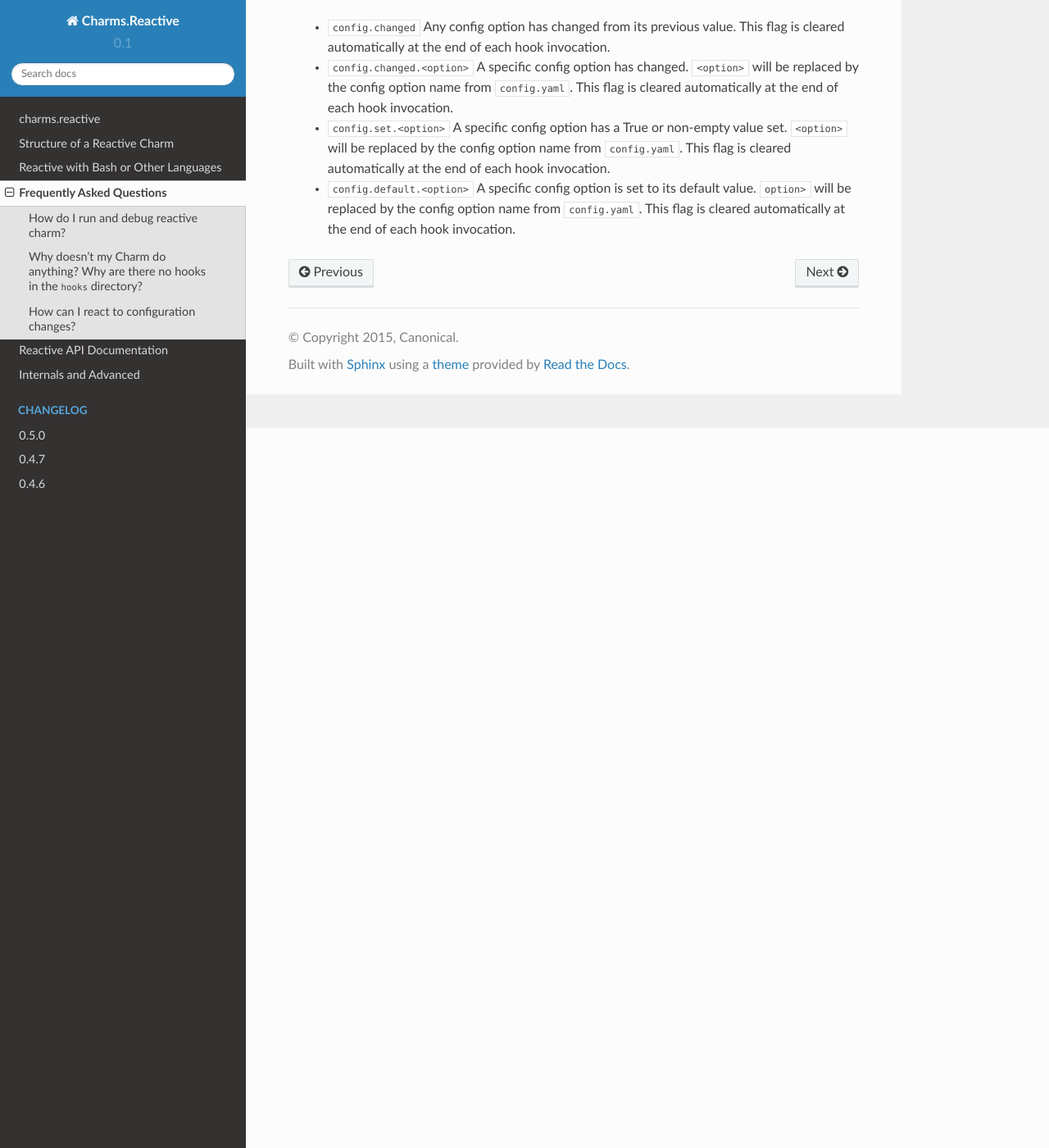
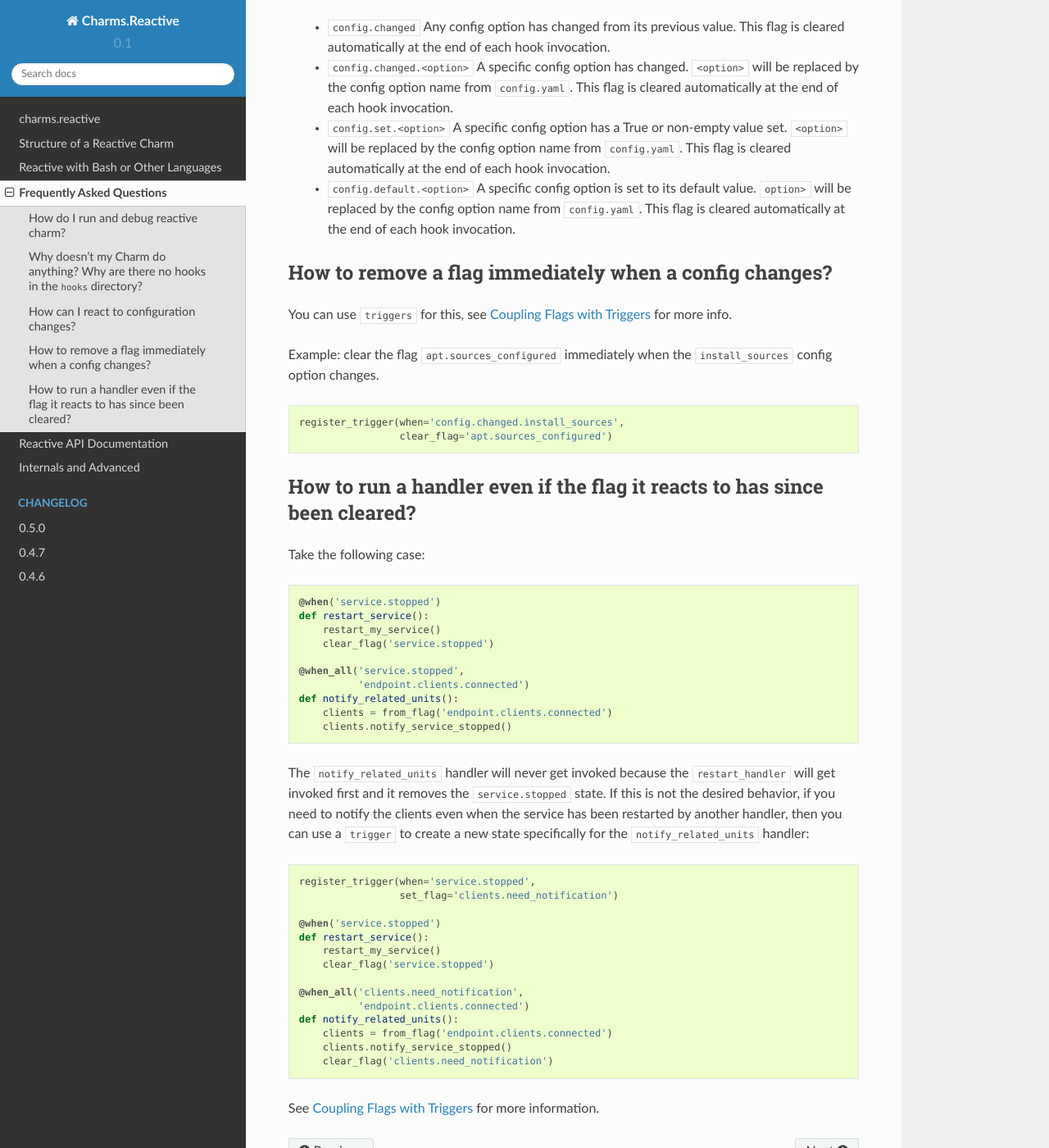
Before and after one commit to canonical/charms.reactive, a Sphinx documentation site: the page built from docs/faq.rst, in a window 1280 px wide and 1400 px high, scrolled down 878 px. Shown: the whole window at 82% size. Built offline with Sphinx 7.4.7 and the Read the Docs theme 2.0.0, drawn with Linux system fonts in a browser that asks for light colours; pages that are not in the unit, such as notebooks, are missing from menus.

Commit message:
PR for design discussions of charms.reactive 2.0 (#130)
* first draft of vision document

* typing fixes

* initial draft of 2.0 docs

* more comments and reference

* better wording thanks to ajkavanagh

* More thorough explanation and removed the 'hiding hooks' terminology.

* second pass through the document to address as many feedback as possible.

* added copyright convention

* added the case for triggers

* added more use-cases

* Added proposal for new-style relations

* typo fix

* make it clear that bool is a variable, not a type

* added example of how to use relationship object

* changed to 'send' and 'receive' naming

* relations refactor after discussion

* copyright is now done automatically, added vision to /

* merged triggers examples docs into faq

* these have been merged with the endpoints proposal

* linked to VISION

```diff
--- a/docs/faq.rst
+++ b/docs/faq.rst
@@ -54,3 +54,64 @@ automatically managed when you include ``layer:basic`` in your ``layer.yaml`` fi
     default value.  ``option>`` will be replaced by the config option name
     from ``config.yaml``.  This flag is cleared automatically at the end of
     each hook invocation.
+
+How to remove a flag immediately when a config changes?
+----------------------------------------------------------
+
+You can use ``triggers`` for this, see :doc:`triggers` for more info.
+
+Example: clear the flag ``apt.sources_configured`` immediately when the
+``install_sources`` config  option changes.
+
+.. code-block:: python
+
+    register_trigger(when='config.changed.install_sources',
+                     clear_flag='apt.sources_configured')
+
+
+How to run a handler even if the flag it reacts to has since been cleared?
+--------------------------------------------------------------------------
+
+Take the following case:
+
+.. code-block:: python
+
+    @when('service.stopped')
+    def restart_service():
+        restart_my_service()
+        clear_flag('service.stopped')
+
+    @when_all('service.stopped',
+              'endpoint.clients.connected')
+    def notify_related_units():
+        clients = from_flag('endpoint.clients.connected')
+        clients.notify_service_stopped()
+
+
+The ``notify_related_units`` handler will never get invoked because the
+``restart_handler`` will get invoked first and it removes the
+``service.stopped`` state. If this is not the desired behavior, if you need to
+notify the clients even when the service has been restarted by another handler,
+then you can use a ``trigger`` to create a new state specifically for the
+``notify_related_units`` handler:
+
+
+.. code-block:: python
+
+    register_trigger(when='service.stopped',
+                     set_flag='clients.need_notification')
+
+    @when('service.stopped')
+    def restart_service():
+        restart_my_service()
+        clear_flag('service.stopped')
+
+    @when_all('clients.need_notification',
+              'endpoint.clients.connected')
+    def notify_related_units():
+        clients = from_flag('endpoint.clients.connected')
+        clients.notify_service_stopped()
+        clear_flag('clients.need_notification')
+
+
+See :doc:`triggers` for more information.
--- a/docs/triggers.rst
+++ b/docs/triggers.rst
@@ -52,3 +52,52 @@ chance that another handler will run in between.
 
 Keep in mind that since triggers are implicit, they should be used sparingly.
 Most use cases can be better modeled by explicitly setting and clearing flags.
+
+
+Example uses of triggers
+------------------------
+
+**Remove flags immediately when config changes**
+
+In the ``apt`` layer, the ``install_sources`` config option specifies which
+repositories and ppa's to use for installing a package, so these need to be
+added before installing any package. This is easy to do with flags: you create
+a handler that adds the sources and then sets the flag
+``apt.sources_configured``. The handler that installs the packages reacts to
+that flag with ``@when('apt.sources_configured')``. This works perfectly the
+first time but what happens if the ``install_sources`` config option gets
+changed after they are first configured? Then the ``apt.sources_configured``
+flag needs to be cleared immediately before any new packages are installed.
+This is where triggers come in: You create a trigger that unsets the
+`apt.sources_configured` flag when the `install_sources` config changes.
+
+
+.. code-block:: python
+
+    register_trigger(when='config.changed.install_sources',
+                     clear_flag='apt.sources_configured')
+
+
+    @when_not('apt.sources_configured')
+    def sources_handler():
+        configure_sources()
+        set_state('apt.sources_configured')
+
+
+    @when_all('apt.needs_update',
+              'apt.sources_configured')
+    def update():
+        charms.apt.update()
+        clear_flag('apt.sources_configured')
+
+
+    @when('apt.queued_installs')
+    @when_not('apt.needs_update')
+    def install_queued():
+        charms.apt.install_queued()
+        clear_flag('apt.queued_installs')
+
+
+    @when_not('apt.queued_installs')
+    def ensure_package_status():
+       charms.apt.ensure_package_status()
```
Also changed, not shown: README.rst (+6 -1 lines), VISION.md (added, +30 -0 lines).
